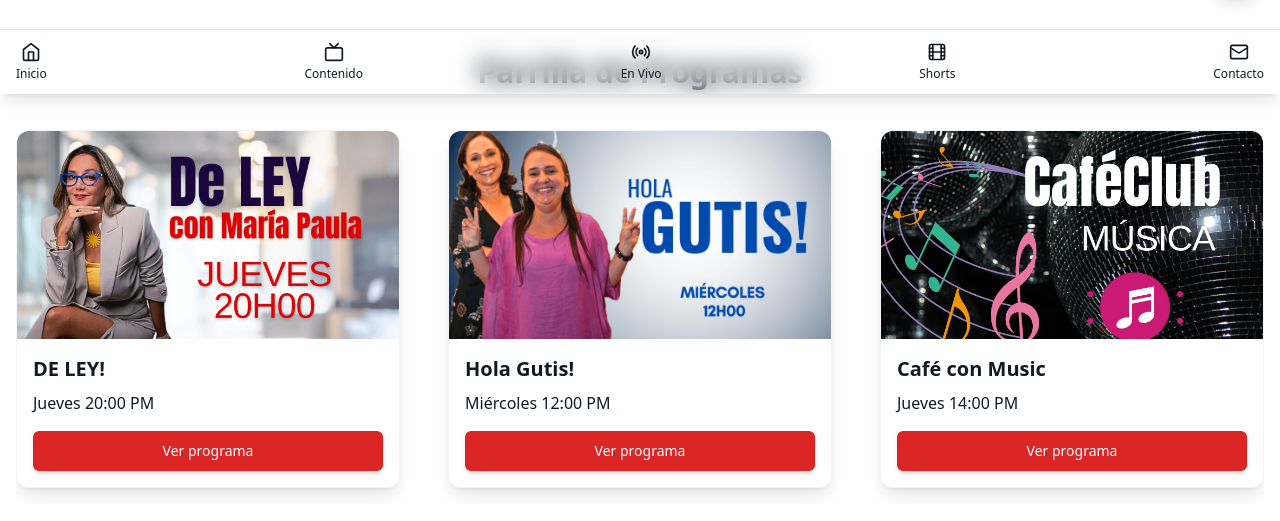
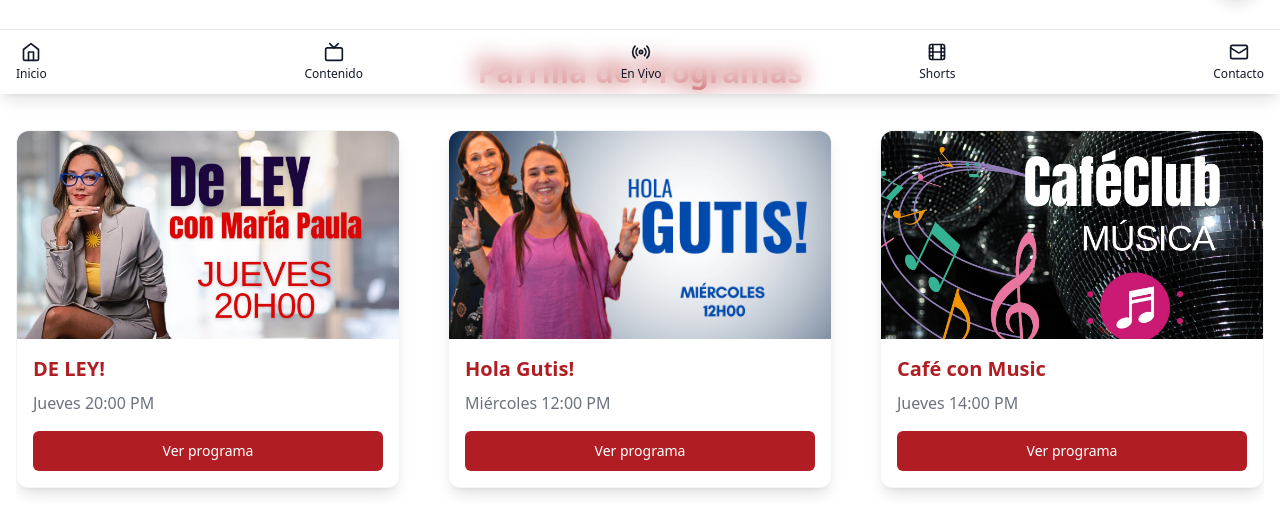
Before and after one commit to clientesweb/CafeClubTV3.0, a Next.js app: page /contenido in a window 1280 px wide. Shown: the part 706-1227 px from the top of the page. Built offline with nearby package versions, Linux system fonts and the light colour scheme; no server answers; a web font is replaced by a local one.

Commit message:
Actualizar FeaturedPrograms.tsx

```diff
--- a/components/FeaturedPrograms.tsx
+++ b/components/FeaturedPrograms.tsx
@@ -49,9 +49,9 @@ const programs = [
 
 export default function FeaturedPrograms() {
   return (
-    <section id="featured-programs" className="py-12 sm:py-16 md:py-20 bg-white dark:bg-secondary-brand">
+    <section id="featured-programs" className="py-12 sm:py-16 md:py-20 bg-white dark:bg-gray-900">
       <div className="container mx-auto px-4">
-        <h2 className="text-2xl sm:text-3xl font-bold mb-8 sm:mb-10 text-center font-heading text-cafe-red dark:text-white">
+        <h2 className="text-2xl sm:text-3xl font-bold mb-8 sm:mb-10 text-center font-heading text-[#B01E23] dark:text-white">
           Parrilla de Programas
         </h2>
         <div className="overflow-x-auto custom-scrollbar">
@@ -59,7 +59,7 @@ export default function FeaturedPrograms() {
             {programs.map((program, index) => (
               <div
                 key={index}
-                className="flex-shrink-0 w-64 sm:w-80 md:w-96 rounded-xl bg-white dark:bg-secondary-brand shadow-lg hover:shadow-2xl transform hover:scale-105 transition-all duration-300 ease-in-out border border-gray-100 dark:border-white/10"
+                className="flex-shrink-0 w-64 sm:w-80 md:w-96 rounded-xl bg-white dark:bg-gray-800 shadow-lg hover:shadow-2xl transform hover:scale-105 transition-all duration-300 ease-in-out border border-gray-100 dark:border-white/10"
               >
                 <Image
                   src={program.image || "/placeholder.svg"}
@@ -70,11 +70,11 @@ export default function FeaturedPrograms() {
                   loading="lazy"
                 />
                 <div className="p-4">
-                  <h3 className="font-semibold text-lg sm:text-xl mb-2 text-cafe-red dark:text-white">
+                  <h3 className="font-semibold text-lg sm:text-xl mb-2 text-[#B01E23] dark:text-white">
                     {program.title}
                   </h3>
-                  <p className="text-muted-foreground text-sm sm:text-base mb-4">{program.schedule}</p>
-                  <Button variant="brand" asChild className="w-full">
+                  <p className="text-gray-500 dark:text-gray-400 text-sm sm:text-base mb-4">{program.schedule}</p>
+                  <Button variant="default" asChild className="w-full bg-[#B01E23] hover:bg-[#8B0000] text-white">
                     <Link href={program.link} aria-label={`Ver programa ${program.title}`}>
                       Ver programa
                     </Link>
```
